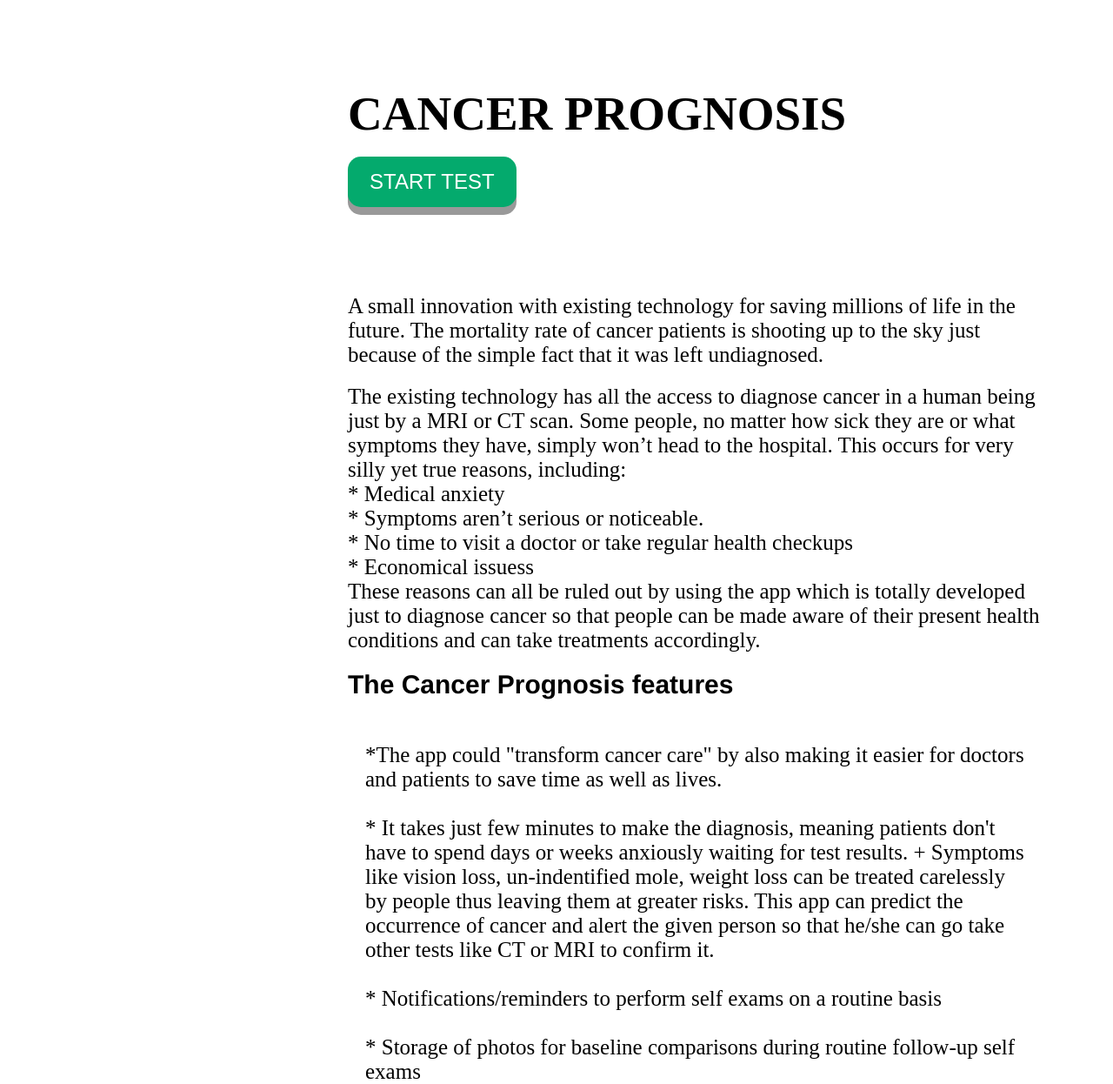
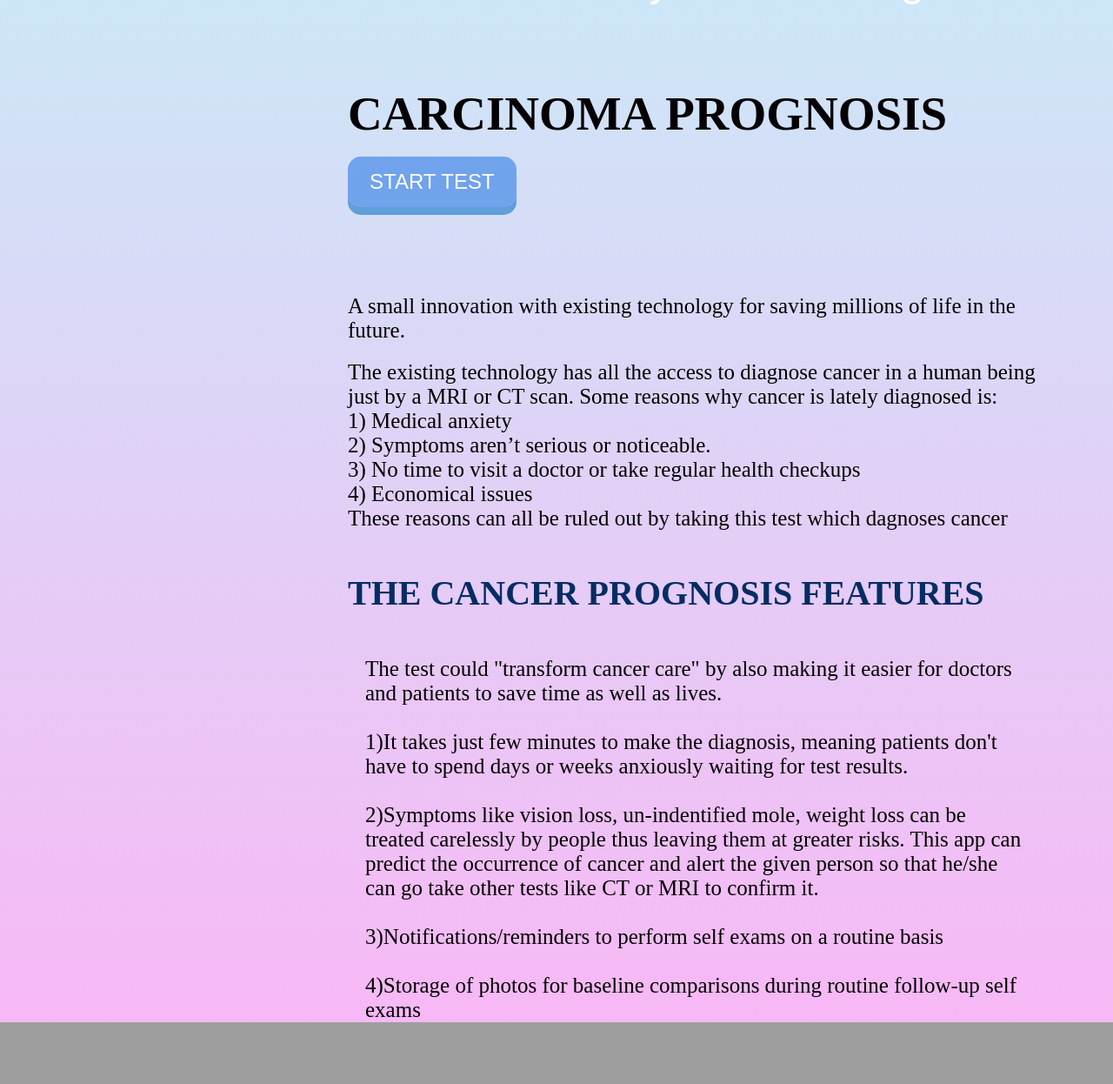
Before and after one commit to Snekha21/cancer-prognosis, a Flask app: page / in a window 1280 px wide; the page is wider, and only the part inside the window is pictured. Shown: the part 301-1547 px from the top of that part at 87% size. After the commit the page ends 1476 px from the top of that part, so only its background shows below. Run offline with Flask 2, Linux system fonts and the light colour scheme.

Commit message:
major code  updated

```diff
--- a/Frontend/templates/frontpage.html
+++ b/Frontend/templates/frontpage.html
@@ -7,6 +7,14 @@
     <title>CANCER PROGNOSIS</title>
     <link rel ="image" type="images/png" href="images/logo.png">
     <style>
+        #grad {     /* Created with https://www.css-gradient.com */
+background: #F7B8F5;
+background: -webkit-linear-gradient(bottom, #F7B8F5, #C2F3F8);
+background: -moz-linear-gradient(bottom, #F7B8F5, #C2F3F8);
+background: linear-gradient(to top, #F7B8F5, #C2F3F8);
+
+              }
+
          *{
             margin:0;
             padding: 0;
@@ -23,7 +31,7 @@
             padding: 0 20px;
             transition: all 200ms linear;
             z-index: 50;
-            background-image: url("https://images.newscientist.com/wp-content/uploads/2020/08/19151113/19-aug_cancer-fatty-jackets.jpg");
+            background-image: url("https://biology.nd.edu/assets/162480/fullsize/molecular.png");
         }
 
         .main-header p{
@@ -31,7 +39,7 @@
             position: relative;
             top: 70px;
             font-size: 70px;
-            font-family: 'Bree Serif', serif;
+            font-family: 'fantasy', fantasy;
             padding: 0 80px;
             color: #ffffff;
 
@@ -63,8 +71,8 @@
             vertical-align: bottom;
             height: 100%;
             color: #ffffff;
-            font-family: serif;
-            font-size: 27px;
+            font-family: fantasy;
+            font-size: 50px;
         }
 
         .logo-holder {
@@ -98,7 +106,7 @@
         .title {
             font-size: 55px;
             font-weight: bold;
-            color: #000000;
+            color: #050004;
             padding: -100px;
         }
 
@@ -108,10 +116,10 @@
         }
 
         .content_sub_heading{
-            font-size: 30px;
+            font-size: 40px;
             font-weight: bold;
-            color: #000000;
-            font-family: 'Franklin Gothic Medium', 'Arial Narrow', Arial, sans-serif;
+            color: #042d63;
+            font-family: ' Croogla 4F Light', ' Fontatica 4F Regular',Croogla 4F Light,  Fontatica 4F Regular;
         }
 
         li{
@@ -129,10 +137,10 @@
             cursor: pointer;
             outline: none;
             color: #fff;
-            background-color: #04AA6D;
+            background-color: #176fe286;
             border: none;
             border-radius: 15px;
-            box-shadow: 0 9px #999;
+            box-shadow: 0 9px rgb(96, 159, 218);
         }
 
         .button:hover {
@@ -140,7 +148,7 @@
         }
 
         .button:active {
-            background-color: #3e8e41;
+            background-color: #d6d8d6;
             box-shadow: 0 5px #666;
             transform: translateY(4px);
         }
@@ -152,20 +160,19 @@
 </head>
 <body>
     <!-- main -->
+ <div id="grad">
     <div id="main">
         <!-- header -->
         <div header class="main-header">
             <div class="logo-holder"><a href="frontpage.html"><img src="{{ url_for('static', filename='logo.png') }}" alt="no"></a></div>
 
-                <ul class="navigation">
-                    <a><li>Home</li></a>
-                    <a><li>About</li></a>
-                    <a><li>Contact</li></a>
-                </ul>
+            <ul class="navigation">
+                <a><li>Early Cancer Diagnosis</li></a>
+            </ul>
             </div>
     <div id="content" class="column panel" role="main">
         <div class="panel-pane pane-node-title">
-            <h1 id="page-title" class="title">CANCER PROGNOSIS</h1>
+            <h1 id="page-title" class="title">CARCINOMA PROGNOSIS</h1>
             <br>
             <form action="" method="post">
             <button class="button">START TEST</button>
@@ -173,36 +180,39 @@
         </div>
         <div class="field field-name-body field-type-text-with-summary">
             <div class="field field-name-body field-type-text-with-summary field-label-hidden"><div class="field-items"><div class="field-item even" property="content:encoded">
-                <p>A small innovation with existing technology for saving millions of life in the future.
-                    The mortality rate of cancer patients is shooting up to the sky just because of the simple fact that it was left undiagnosed.</p>
-                <p>The existing technology has all the access to diagnose cancer in a human being just by a MRI or CT scan. Some people, no matter how sick they are or what symptoms they have, simply won’t head to the hospital. This occurs for very silly yet true reasons, including:
+                <p>A small innovation with existing technology for saving millions of life in the future.</p>
+                <p>The existing technology has all the access to diagnose cancer in a human being just by a MRI or CT scan.
+                    Some reasons why cancer is lately diagnosed is:
                     <br>
-                    * Medical anxiety
+                    1) Medical anxiety
                     <br>
 
-                    * Symptoms aren’t serious or noticeable.
+                    2) Symptoms aren’t serious or noticeable.
                     <br>
 
-                    * No time to visit a doctor or take regular health checkups
+                    3) No time to visit a doctor or take regular health checkups
                     <br>
 
-                    * Economical issuess
+                    4) Economical issues
                     <br>
-                    These reasons can all be ruled out by using the app which is totally developed just to diagnose cancer so that people can be made aware of their present health conditions and can take treatments accordingly.
+                    These reasons can all be ruled out by taking this test which dagnoses cancer
                 </p>
             </div>
-            <div class="content_sub_heading">The Cancer Prognosis features</div>
-            <li>*The app could "transform cancer care" by also making it easier for doctors and patients to save time as well as lives.
+            <br>
+            <div class="content_sub_heading">THE CANCER PROGNOSIS FEATURES</div>
+            <li>The test could "transform cancer care" by also making it easier for doctors and patients to save time as well as lives.
                 <br>
                 <br>
-                * It takes just few minutes to make the diagnosis, meaning patients don't have to spend days or weeks anxiously waiting for test results.
-                    + Symptoms like vision loss, un-indentified mole, weight loss can be treated carelessly by people thus leaving them at greater risks. This app can predict the occurrence of cancer and alert the given person so that he/she can go take other tests like CT or MRI to confirm it.
+                1)It takes just few minutes to make the diagnosis, meaning patients don't have to spend days or weeks anxiously waiting for test results.
                 <br>
                 <br>
-                * Notifications/reminders to perform self exams on a routine basis
+                2)Symptoms like vision loss, un-indentified mole, weight loss can be treated carelessly by people thus leaving them at greater risks. This app can predict the occurrence of cancer and alert the given person so that he/she can go take other tests like CT or MRI to confirm it.
                 <br>
                 <br>
-                * Storage of photos for baseline comparisons during routine follow-up self exams
+                3)Notifications/reminders to perform self exams on a routine basis
+                <br>
+                <br>
+                4)Storage of photos for baseline comparisons during routine follow-up self exams
             </li>
 
 
```
Also changed, not shown: Frontend/templates/index.html (+33 -29 lines), Frontend/templates/round2.html (+22 -17 lines), Frontend/templates/round3.html (+29 -34 lines), Frontend/static/download.png (added), README.md.
